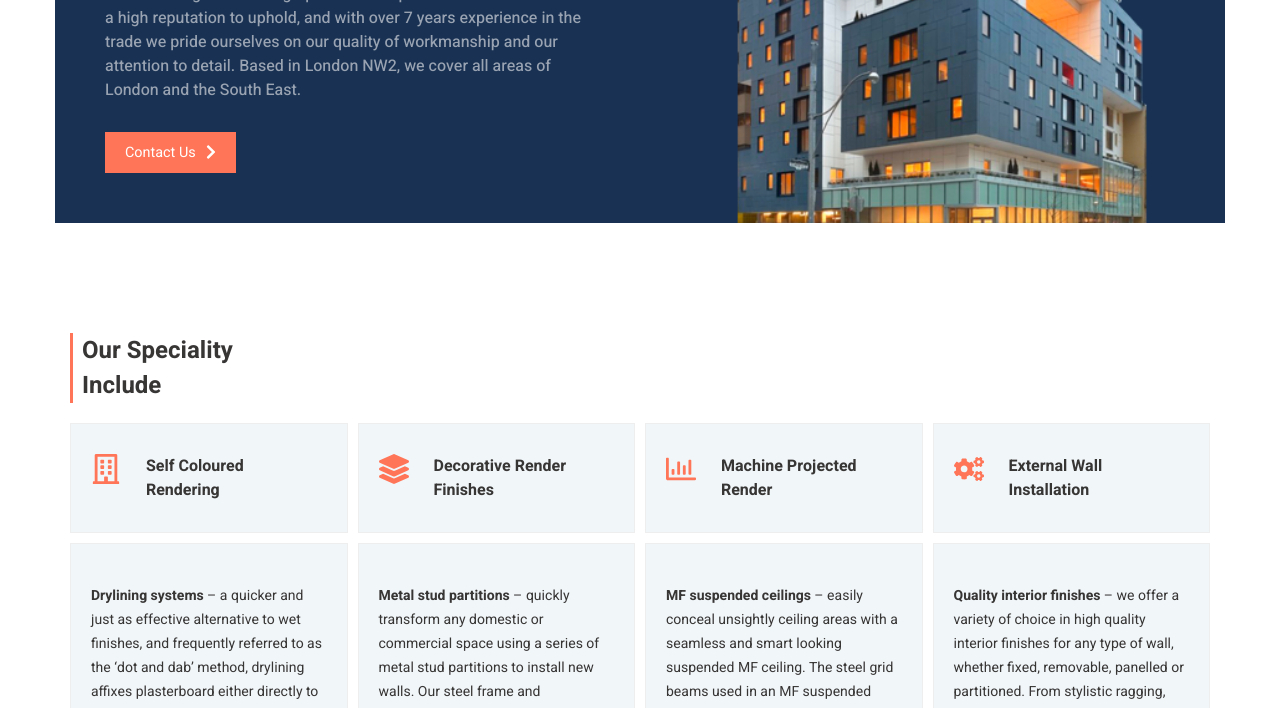
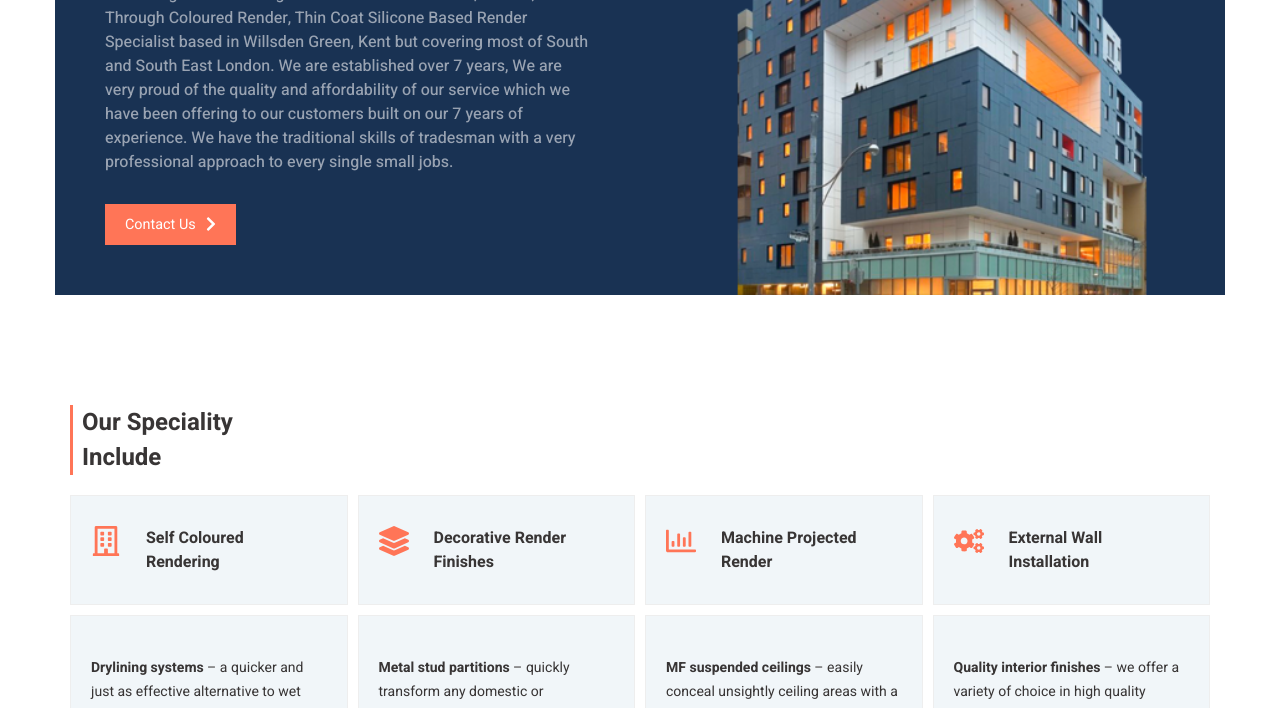
Before and after one commit to bashvtini/sam_uk, a plain HTML site: page index.html in a window 1280 px wide. Shown: the part 392-1100 px from the top of the page. Drawn offline with nearby package versions, Linux system fonts and the light colour scheme.

Commit message:
Update index.html

```diff
--- a/index.html
+++ b/index.html
@@ -57,8 +57,7 @@
             Future
           </h1>
           <p>
-            SB Plastering & Rendering Specialist is a professional business with a high reputation to uphold, and with over 7 years experience in the trade we pride ourselves on our quality of workmanship and our attention to detail. Based in London NW2, we cover all areas of London and the South East.
-          </p>
+           Plastering and Rendering is an Monocouche Render, K-Rend, Through Coloured Render, Thin Coat Silicone Based Render Specialist based in Willsden Green, Kent but covering most of South and South East London. We are established over 7 years, We are very proud of the quality and affordability of our service which we have been offering to our customers built on our 7 years of experience. We have the traditional skills of tradesman with a very professional approach to every single small jobs.</p>
           <a href="#contact"
             >Contact Us
             <img
```
